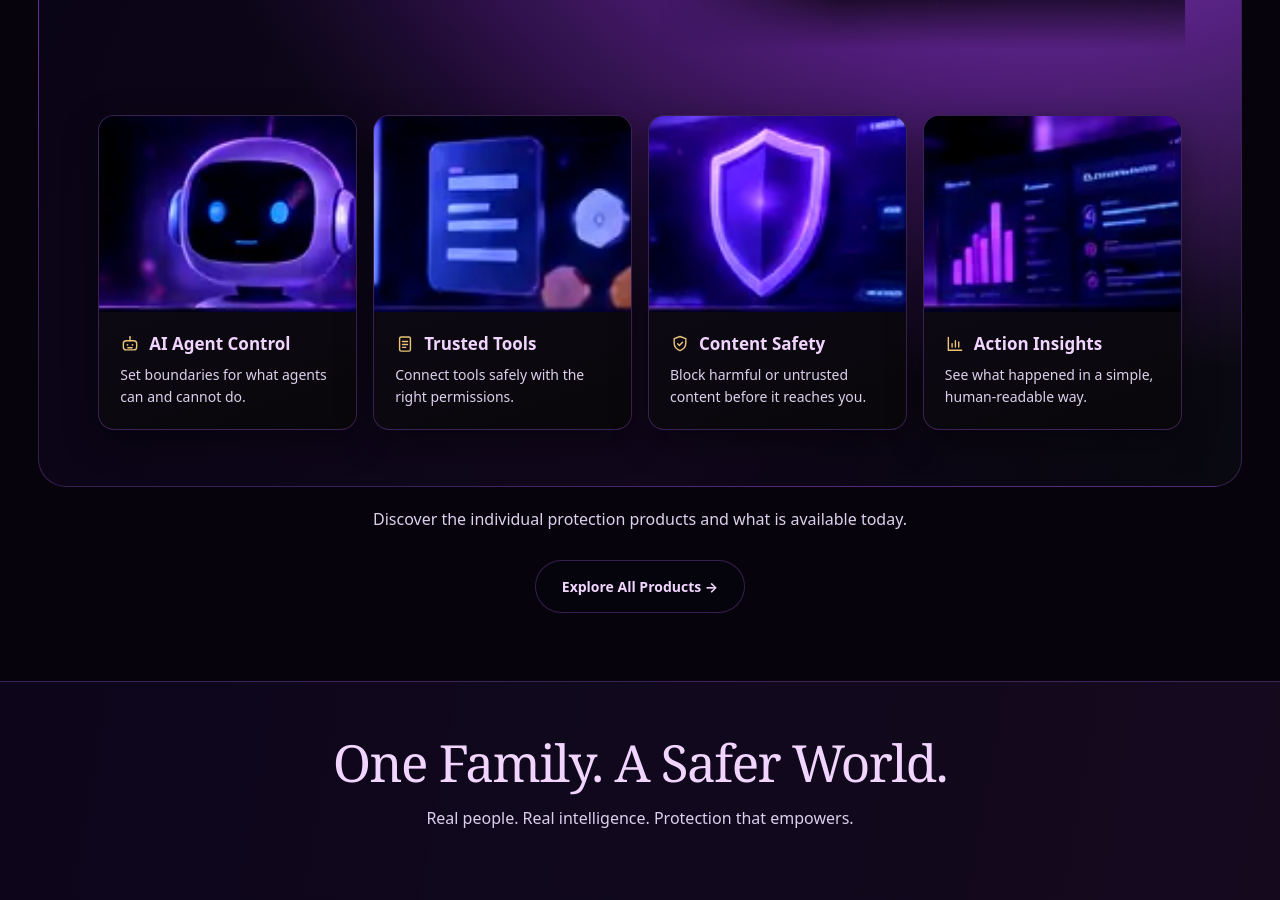
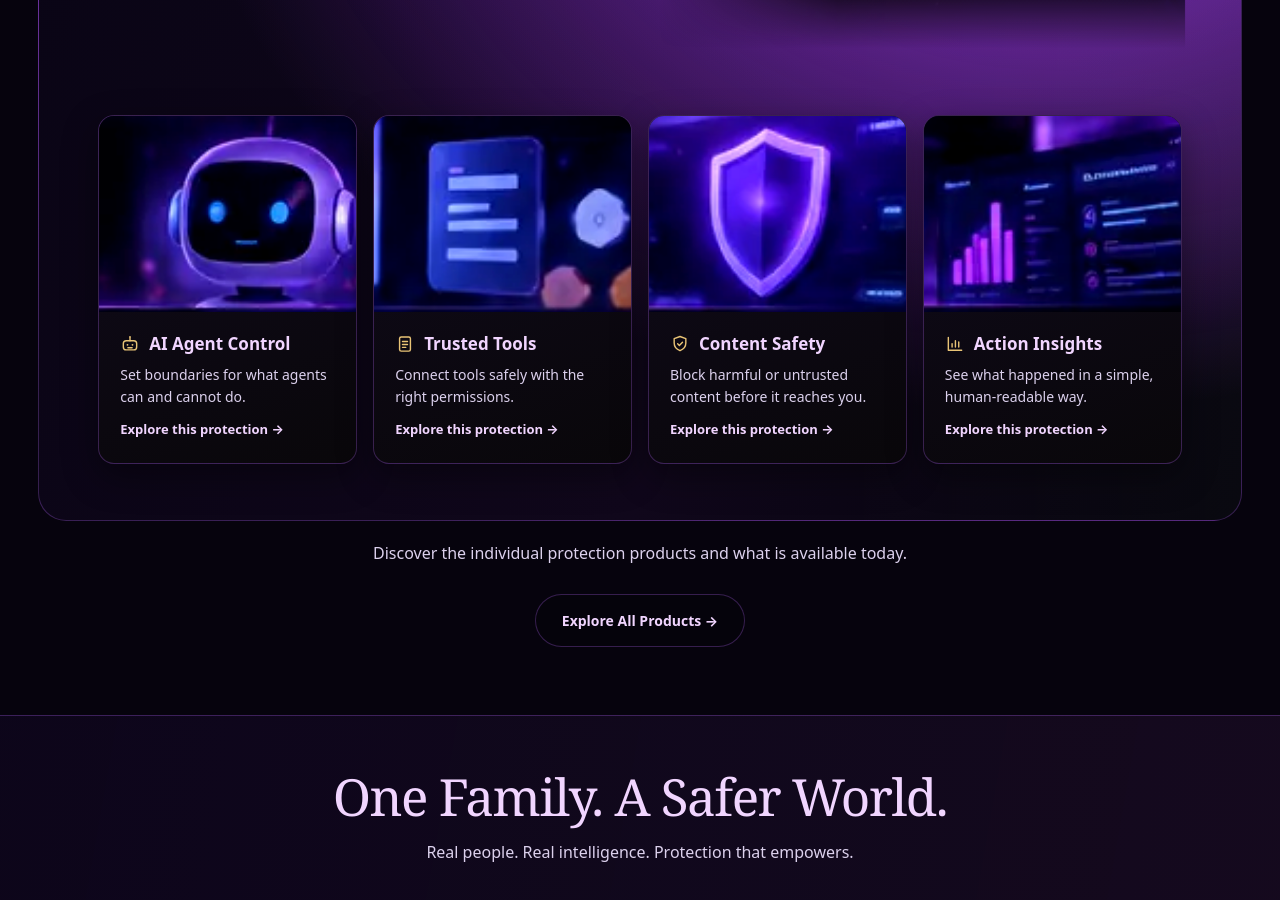
Before and after one commit to jussray/juss-protect-me-2, a website: page public/index.html in a window 1280 px wide. Shown: the part 700-1600 px from the top of the page. Drawn offline with Linux system fonts and the light colour scheme; a web font is replaced by a local one.

Commit message:
fix(model-two): route four cards to real capability explanations

```diff
--- a/public/index.html
+++ b/public/index.html
@@ -61,6 +61,9 @@ h1{font:clamp(38px,4.2vw,60px)/1.06 'PlayfairDisplay',Georgia,'Times New Roman',
 .step-grid .step:nth-child(3){animation-range:entry 16% entry 54%}
 }
 @media(prefers-reduced-motion:reduce){html{scroll-behavior:auto}.btn{transition:none}.hero-copy>*,.hero-pill,.hero-portrait,.hero::before,.portrait-picture,.feature-card,.step,.value,.section-heading,.early{animation:none!important;transition:none!important}}
+.feature-card{display:block;color:inherit;text-decoration:none;cursor:pointer}
+.feature-link{display:inline-block;margin-top:12px;color:var(--metal2);font-size:13px;font-weight:700}
+.feature-card:hover .feature-link,.feature-card:focus-visible .feature-link{text-decoration:underline}
 </style></head>
 <body class="violet">
 <header class="site-top" id="home"><div class="top-inner">
@@ -76,10 +79,10 @@ h1{font:clamp(38px,4.2vw,60px)/1.06 'PlayfairDisplay',Georgia,'Times New Roman',
 <div class="buttons"><a class="btn primary" href="/checkout">Join Early Access <span aria-hidden="true">→</span></a><a class="btn secondary" href="#how-it-works">See How It Works <span aria-hidden="true">↗</span></a></div>
 </div>
 <div class="hero-portrait"><svg class="portrait-picture" viewBox="1208 148 328 364" role="img" aria-label="Violet-lit portrait with gold glasses from the approved Juss Protect Me 2 artwork" preserveAspectRatio="xMidYMin slice"><image href="./visual.webp" x="0" y="0" width="1536" height="1024" /></svg></div>
-</div><section class="section" id="products"><div class="card-grid"><article class="feature-card"><svg class="feature-picture" viewBox="800 513 162 93" role="img" aria-label="AI Agent Control illustration from the approved artwork" preserveAspectRatio="xMidYMid slice"><image href="./visual.webp" x="0" y="0" width="1536" height="1024" /></svg><div class="feature-details"><h3 class="feature-title"><span aria-hidden="true" class="feature-icon"><svg viewBox="0 0 24 24" aria-hidden="true"><rect x="4" y="8" width="16" height="11" rx="3.5"/><path d="M12 8V4.8"/><circle cx="12" cy="3.6" r="1.1" class="fillp"/><circle cx="9" cy="13" r="1.1" class="fillp"/><circle cx="15" cy="13" r="1.1" class="fillp"/><path d="M9.5 16.4h5"/></svg></span>AI Agent Control</h3><p>Set boundaries for what agents can and cannot do.</p></div></article>
-<article class="feature-card"><svg class="feature-picture" viewBox="982 514 163 92" role="img" aria-label="Trusted Tools illustration from the approved artwork" preserveAspectRatio="xMidYMid slice"><image href="./visual.webp" x="0" y="0" width="1536" height="1024" /></svg><div class="feature-details"><h3 class="feature-title"><span aria-hidden="true" class="feature-icon"><svg viewBox="0 0 24 24" aria-hidden="true"><rect x="5.5" y="3.5" width="13" height="17" rx="2"/><path d="M9 9h6M9 12.5h6M9 16h4"/></svg></span>Trusted Tools</h3><p>Connect tools safely with the right permissions.</p></div></article>
-<article class="feature-card"><svg class="feature-picture" viewBox="1165 515 161 91" role="img" aria-label="Content Safety illustration from the approved artwork" preserveAspectRatio="xMidYMid slice"><image href="./visual.webp" x="0" y="0" width="1536" height="1024" /></svg><div class="feature-details"><h3 class="feature-title"><span aria-hidden="true" class="feature-icon"><svg viewBox="0 0 24 24" aria-hidden="true"><path d="M12 3l7 2.6v5.2c0 4.6-3 7.6-7 9.2-4-1.6-7-4.6-7-9.2V5.6z"/><path d="M9.2 11.8l2 2 3.8-4"/></svg></span>Content Safety</h3><p>Block harmful or untrusted content before it reaches you.</p></div></article>
-<article class="feature-card"><svg class="feature-picture" viewBox="1344 514 162 93" role="img" aria-label="Action Insights illustration from the approved artwork" preserveAspectRatio="xMidYMid slice"><image href="./visual.webp" x="0" y="0" width="1536" height="1024" /></svg><div class="feature-details"><h3 class="feature-title"><span aria-hidden="true" class="feature-icon"><svg viewBox="0 0 24 24" aria-hidden="true"><path d="M4 4v15.5h16"/><path d="M8.5 15.5v-4M12.5 15.5V8M16.5 15.5v-6"/></svg></span>Action Insights</h3><p>See what happened in a simple, human-readable way.</p></div></article></div></section>
+</div><section class="section" id="products"><div class="card-grid"><a class="feature-card" href="/products.html#agent-control" aria-label="Explore AI Agent Control protection details"><svg class="feature-picture" viewBox="800 513 162 93" role="img" aria-label="AI Agent Control illustration from the approved artwork" preserveAspectRatio="xMidYMid slice"><image href="./visual.webp" x="0" y="0" width="1536" height="1024" /></svg><div class="feature-details"><h3 class="feature-title"><span aria-hidden="true" class="feature-icon"><svg viewBox="0 0 24 24" aria-hidden="true"><rect x="4" y="8" width="16" height="11" rx="3.5"/><path d="M12 8V4.8"/><circle cx="12" cy="3.6" r="1.1" class="fillp"/><circle cx="9" cy="13" r="1.1" class="fillp"/><circle cx="15" cy="13" r="1.1" class="fillp"/><path d="M9.5 16.4h5"/></svg></span>AI Agent Control</h3><p>Set boundaries for what agents can and cannot do.</p><span class="feature-link">Explore this protection <span aria-hidden="true">→</span></span></div></a>
+<a class="feature-card" href="/products.html#trusted-tools" aria-label="Explore Trusted Tools protection details"><svg class="feature-picture" viewBox="982 514 163 92" role="img" aria-label="Trusted Tools illustration from the approved artwork" preserveAspectRatio="xMidYMid slice"><image href="./visual.webp" x="0" y="0" width="1536" height="1024" /></svg><div class="feature-details"><h3 class="feature-title"><span aria-hidden="true" class="feature-icon"><svg viewBox="0 0 24 24" aria-hidden="true"><rect x="5.5" y="3.5" width="13" height="17" rx="2"/><path d="M9 9h6M9 12.5h6M9 16h4"/></svg></span>Trusted Tools</h3><p>Connect tools safely with the right permissions.</p><span class="feature-link">Explore this protection <span aria-hidden="true">→</span></span></div></a>
+<a class="feature-card" href="/products.html#content-safety" aria-label="Explore Content Safety protection details"><svg class="feature-picture" viewBox="1165 515 161 91" role="img" aria-label="Content Safety illustration from the approved artwork" preserveAspectRatio="xMidYMid slice"><image href="./visual.webp" x="0" y="0" width="1536" height="1024" /></svg><div class="feature-details"><h3 class="feature-title"><span aria-hidden="true" class="feature-icon"><svg viewBox="0 0 24 24" aria-hidden="true"><path d="M12 3l7 2.6v5.2c0 4.6-3 7.6-7 9.2-4-1.6-7-4.6-7-9.2V5.6z"/><path d="M9.2 11.8l2 2 3.8-4"/></svg></span>Content Safety</h3><p>Block harmful or untrusted content before it reaches you.</p><span class="feature-link">Explore this protection <span aria-hidden="true">→</span></span></div></a>
+<a class="feature-card" href="/products.html#action-insights" aria-label="Explore Action Insights protection details"><svg class="feature-picture" viewBox="1344 514 162 93" role="img" aria-label="Action Insights illustration from the approved artwork" preserveAspectRatio="xMidYMid slice"><image href="./visual.webp" x="0" y="0" width="1536" height="1024" /></svg><div class="feature-details"><h3 class="feature-title"><span aria-hidden="true" class="feature-icon"><svg viewBox="0 0 24 24" aria-hidden="true"><path d="M4 4v15.5h16"/><path d="M8.5 15.5v-4M12.5 15.5V8M16.5 15.5v-6"/></svg></span>Action Insights</h3><p>See what happened in a simple, human-readable way.</p><span class="feature-link">Explore this protection <span aria-hidden="true">→</span></span></div></a></div></section>
 </section>
 
 <section class="section" aria-label="Explore protections" style="padding-top:4px;text-align:center"><p style="color:var(--muted)">Discover the individual protection products and what is available today.</p><a class="btn secondary" href="/products.html" style="margin-top:12px">Explore All Products →</a></section>
```
